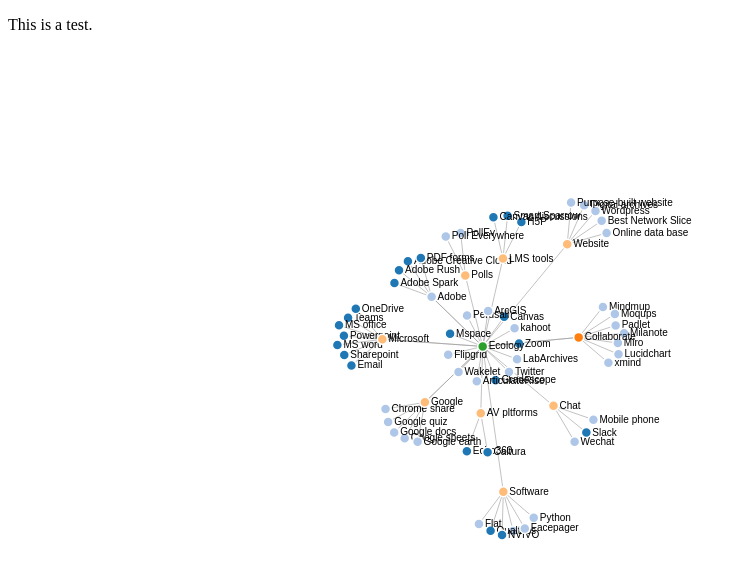
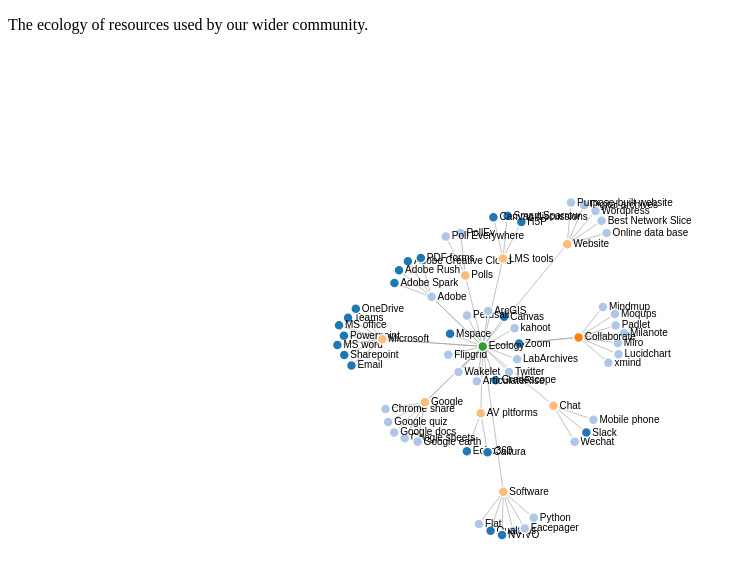
Before and after one commit to KristalSpreadborough/CanvasEcology, a Jekyll site: the page index.html, which Jekyll copies as it is, in a window 1280 px wide. Shown: the top 579 px of the page, without its empty margins (0-746 px from the left). Built offline with Jekyll 4.4.1, drawn with Linux system fonts in a browser that asks for light colours.

Commit message:
Update index.html

```diff
--- a/index.html
+++ b/index.html
@@ -19,7 +19,7 @@ text {
 </style>
 <title>Ecology of Resources</title>
 
-<p>This is a test.</p>
+<p>The ecology of resources used by our wider community.</p>
 
 <svg width="960" height="600"></svg>
 <script src="https://d3js.org/d3.v4.min.js"></script>
```
